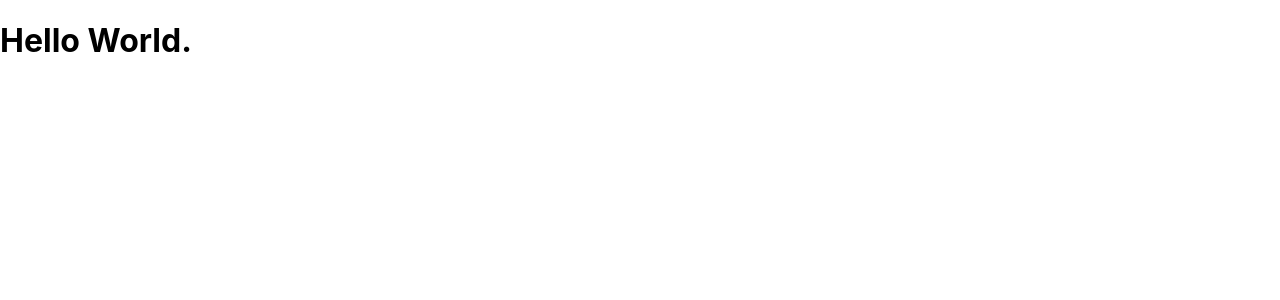
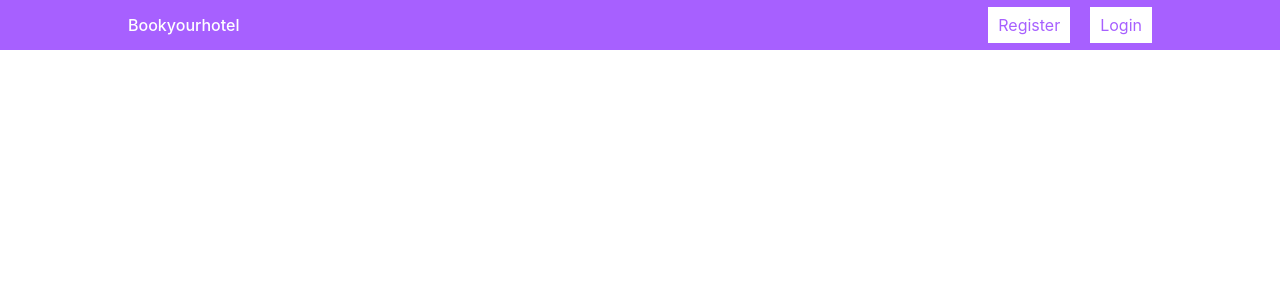
Before and after one commit to mostafizbappy158845/react-booking-app, a React (Create React App) app: page / in a window 1280 px wide. Shown: the top 300 px of the page. Built offline with nearby package versions, Linux system fonts and the light colour scheme.

Commit message:
dnld package & desing navbar

```diff
--- a/package.json
+++ b/package.json
@@ -8,6 +8,7 @@
     "@testing-library/user-event": "^13.5.0",
     "react": "^18.2.0",
     "react-dom": "^18.2.0",
+    "react-router-dom": "^6.8.2",
     "react-scripts": "5.0.1",
     "web-vitals": "^2.1.4"
   },
@@ -34,5 +35,8 @@
       "last 1 firefox version",
       "last 1 safari version"
     ]
+  },
+  "devDependencies": {
+    "tailwindcss": "^3.2.7"
   }
 }
--- a/src/App.js
+++ b/src/App.js
@@ -1,9 +1,22 @@
+import {
+  BrowserRouter,
+  Routes,
+  Route,
+} from "react-router-dom";
+import Home from "./pages/home/Home";
+import Hotel from "./pages/hotel/Hotel";
+import List from "./pages/list/List";
 function App() {
   return (
-    <div className="">
-      <h1>Hello World.</h1>
-    </div>
-  );
+    <BrowserRouter>
+      <Routes>
+        <Route path="/" element={<Home/>}/>
+        <Route path="/hotels" element={<List/>}/>
+        <Route path="/hotels/:id" element={<Hotel/>}/>
+
+      </Routes>
+    </BrowserRouter>
+  )
 }
 
 export default App;
--- /dev/null
+++ b/src/components/Navbar/Navbar.js
@@ -0,0 +1,19 @@
+import React from 'react';
+
+const Navbar = () => {
+    return (
+        <div className='navbar h-[50px] bg-[#A760FF] flex justify-center'>
+            <div className="navContainer w-full max-w-screen-lg flex items-center justify-between ">
+                <span className='logo text-white font-medium'>Bookyourhotel</span>
+                <div className="navItems">
+                    <button className='navButton ml-5 bg-white text-[#A760FF] border-0 px-2.5 py-1.5 cursor-pointer'>Register</button>
+                    <button className='navButton ml-5 bg-white text-[#A760FF] border-0 px-2.5 py-1.5 cursor-pointer'>Login</button>
+                </div>
+
+            </div>
+
+        </div>
+    );
+};
+
+export default Navbar;
--- a/src/index.css
+++ b/src/index.css
@@ -1,3 +1,6 @@
+@tailwind base;
+@tailwind components;
+@tailwind utilities;
 body {
   margin: 0;
   font-family: -apple-system, BlinkMacSystemFont, 'Segoe UI', 'Roboto', 'Oxygen',
--- /dev/null
+++ b/src/pages/home/Home.js
@@ -0,0 +1,12 @@
+import React from 'react';
+import Navbar from '../../components/Navbar/Navbar';
+
+const Home = () => {
+    return (
+        <div>
+            <Navbar></Navbar>
+        </div>
+    );
+};
+
+export default Home;
--- /dev/null
+++ b/src/pages/hotel/Hotel.js
@@ -0,0 +1,11 @@
+import React from 'react';
+
+const Hotel = () => {
+    return (
+        <div className=''>
+            single hotel
+        </div>
+    );
+};
+
+export default Hotel;
--- /dev/null
+++ b/src/pages/list/List.js
@@ -0,0 +1,11 @@
+import React from 'react';
+
+const List = () => {
+    return (
+        <div>
+            Lists
+        </div>
+    );
+};
+
+export default List;
--- /dev/null
+++ b/tailwind.config.js
@@ -0,0 +1,10 @@
+/** @type {import('tailwindcss').Config} */
+module.exports = {
+  content: [
+    "./src/**/*.{js,jsx,ts,tsx}",
+  ],
+  theme: {
+    extend: {},
+  },
+  plugins: [],
+}
```
Also changed, not shown: 1 other file (tests, documents, lock files or other folders).
